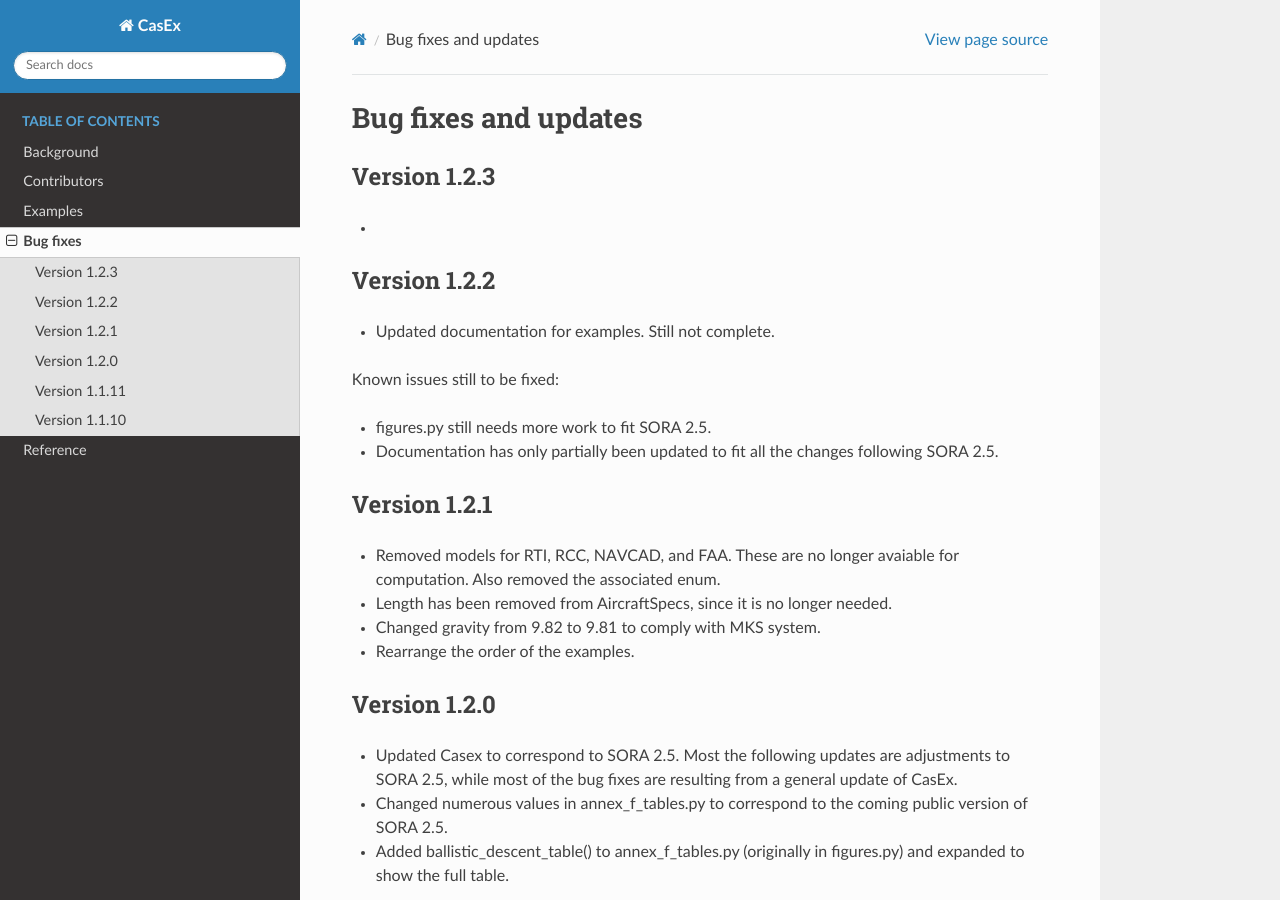
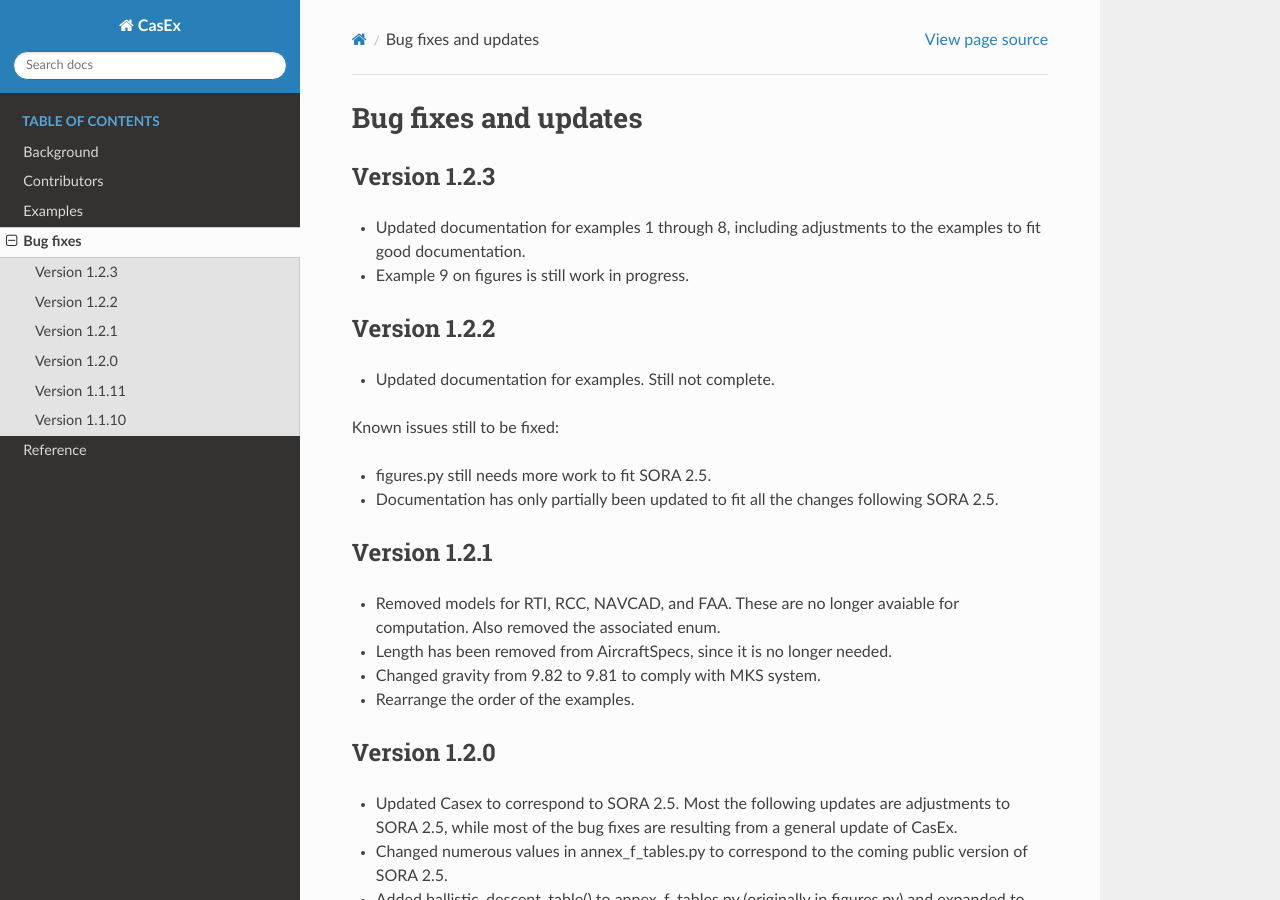
Before and after one commit to JARUS-QM/casex, a Sphinx documentation site: the page built from docs/source/bugfixes.rst, in a window 1280 px wide and 900 px high. Built offline with Sphinx 7.4.7 and the Read the Docs theme 2.0.0, drawn with Linux system fonts in a browser that asks for light colours.

Commit message:
Updated to ver 1.2.3 and added bug fix description.

```diff
--- a/docs/source/bugfixes.rst
+++ b/docs/source/bugfixes.rst
@@ -3,7 +3,8 @@ Bug fixes and updates
 
 Version 1.2.3
 -------------
-*
+* Updated documentation for examples 1 through 8, including adjustments to the examples to fit good documentation.
+* Example 9 on figures is still work in progress.
 
 Version 1.2.2
 -------------
--- a/setup.py
+++ b/setup.py
@@ -5,7 +5,7 @@ with open("README.md", "r") as fh:
 
 setuptools.setup(
     name='casex',
-    version='1.2.2',
+    version='1.2.3',
     description='Casualty expectation toolbox',
     long_description=long_description,
     long_description_content_type='text/x-rst',
```
